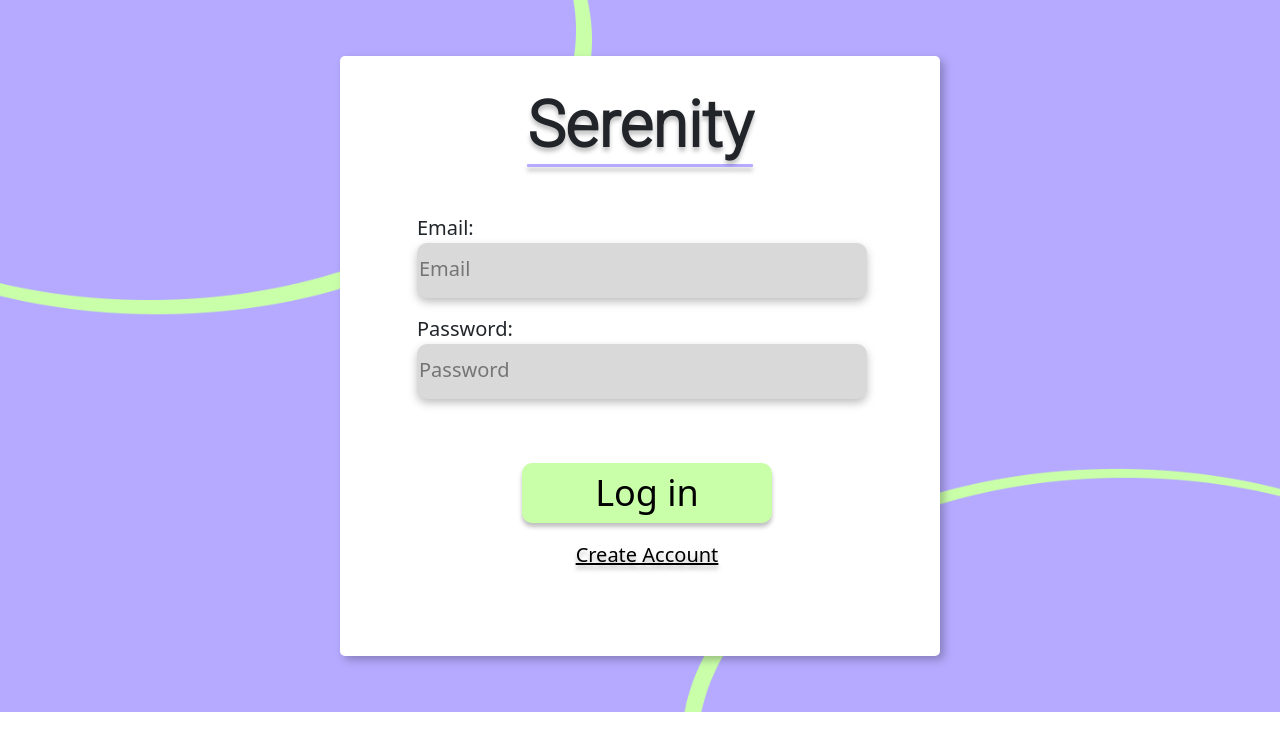
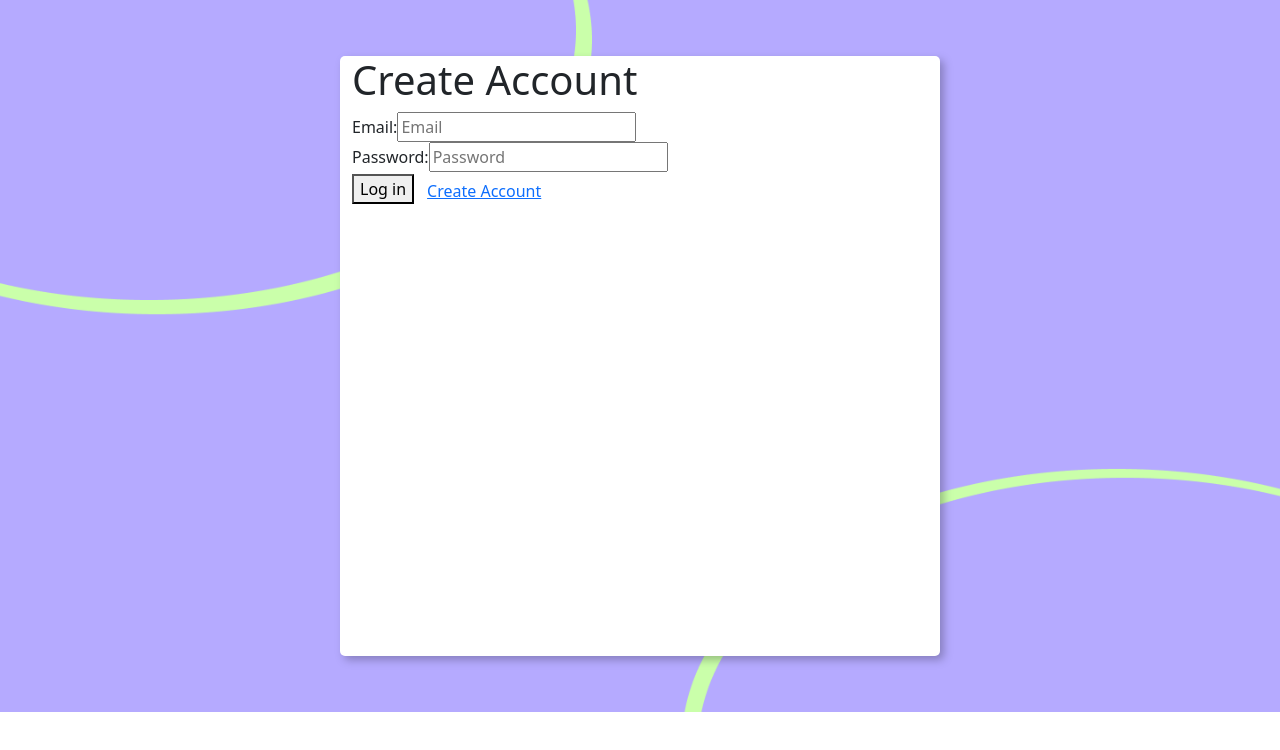
Before and after one commit to Jcontreras3/serenityfrontend, a React (Create React App) app: page / in a window 1280 px wide. Shown: the top 750 px of the page. Built offline with nearby package versions, Linux system fonts and the light colour scheme.

Commit message:
added material ui icon install

```diff
--- a/package.json
+++ b/package.json
@@ -3,6 +3,10 @@
   "version": "0.1.0",
   "private": true,
   "dependencies": {
+    "@emotion/react": "^11.10.6",
+    "@emotion/styled": "^11.10.6",
+    "@mui/icons-material": "^5.11.16",
+    "@mui/material": "^5.11.16",
     "@testing-library/jest-dom": "^5.16.5",
     "@testing-library/react": "^13.4.0",
     "@testing-library/user-event": "^13.5.0",
--- a/src/App.tsx
+++ b/src/App.tsx
@@ -2,11 +2,13 @@
 import 'bootstrap/dist/css/bootstrap.min.css'
 import './App.css';
 import LoginComponent from './Components/LoginPage/LoginComponent';
+import CreateAccountComponent from './Components/CreateAccountPage/CreateAccountComponent';
 
 function App() {
   return (
     <>
-    <LoginComponent/>
+    {/* <LoginComponent/> */}
+    <CreateAccountComponent/>
     </>
   );
 }
--- a/src/Components/CreateAccountPage/CreateAccountComponent.tsx
+++ b/src/Components/CreateAccountPage/CreateAccountComponent.tsx
@@ -1,9 +1,33 @@
 
-
+import { Container, Row, Col,Button } from "react-bootstrap";
+import "./createAccountStyles.css";
+import ArrowBackIcon from '@mui/icons-material/ArrowBack';
+// import BgImage from "../Assets/BgExport.png"
 
 
 export default function CreateAccountComponent() {
+
   return (
-    <div>CreateAccountComponent</div>
+    <Container fluid className="createAccountCont">
+        <Row className="whiteBx2">
+            <Col className="" md={12}>
+
+              <h1 className="loginTitle">Create Account</h1>
+              <div className="loginEmailInputgroup">
+                <label className="emailLabel">Email:</label>
+                <input className="loginInputStyle" placeholder="Email"/>
+              </div>
+              <div className="passwordEmailInputgroup">
+                <label className="passwordLabel">Password:</label>
+                <input className="passwordInputStyle" placeholder="Password"/>
+              </div>
+              <div className="loginBtnGroup">
+                  <button className="loginBtn">Log in</button>
+                  <Button className="createAccountBtn" variant="link">Create Account</Button>
+              </div>
+
+            </Col>
+        </Row>
+    </Container>
   )
 }
--- a/src/Components/CreateAccountPage/createAccountStyles.css
+++ b/src/Components/CreateAccountPage/createAccountStyles.css
@@ -0,0 +1,21 @@
+@import url("https://fonts.googleapis.com/css2?family=Roboto:wght@300&display=swap");
+
+
+.createAccountCont{
+    background-image: url("../../Assets/BgExport.png");
+    background-repeat: no-repeat;
+    width: 100%;
+    background-position: center;
+    background-size: cover;
+    justify-content: center;
+    display: flex;
+}
+
+.whiteBx2{
+    width: 600px;
+    height: 600px;
+    background-color: white;
+    margin: 3.5rem;
+    border-radius: 5px;
+    filter: drop-shadow(4px 4px 4px rgba(0, 0, 0, 0.25));
+}
```
Also changed, not shown: 1 other file (tests, documents, lock files or other folders).
